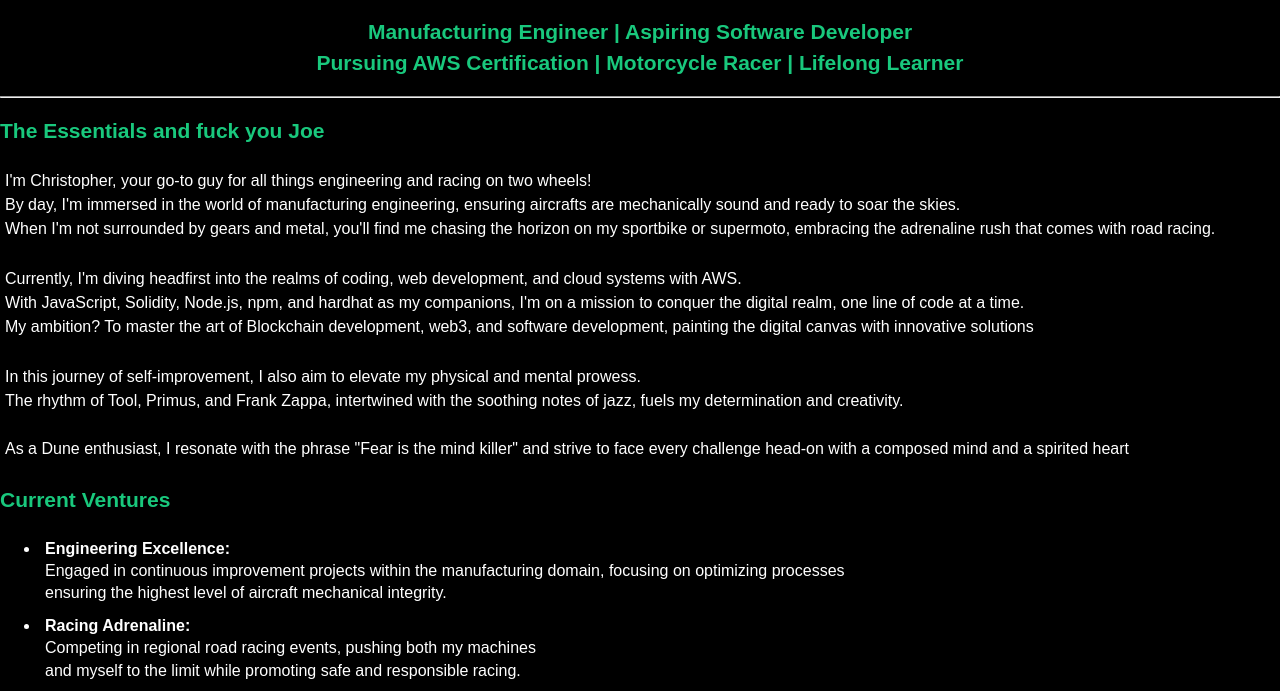
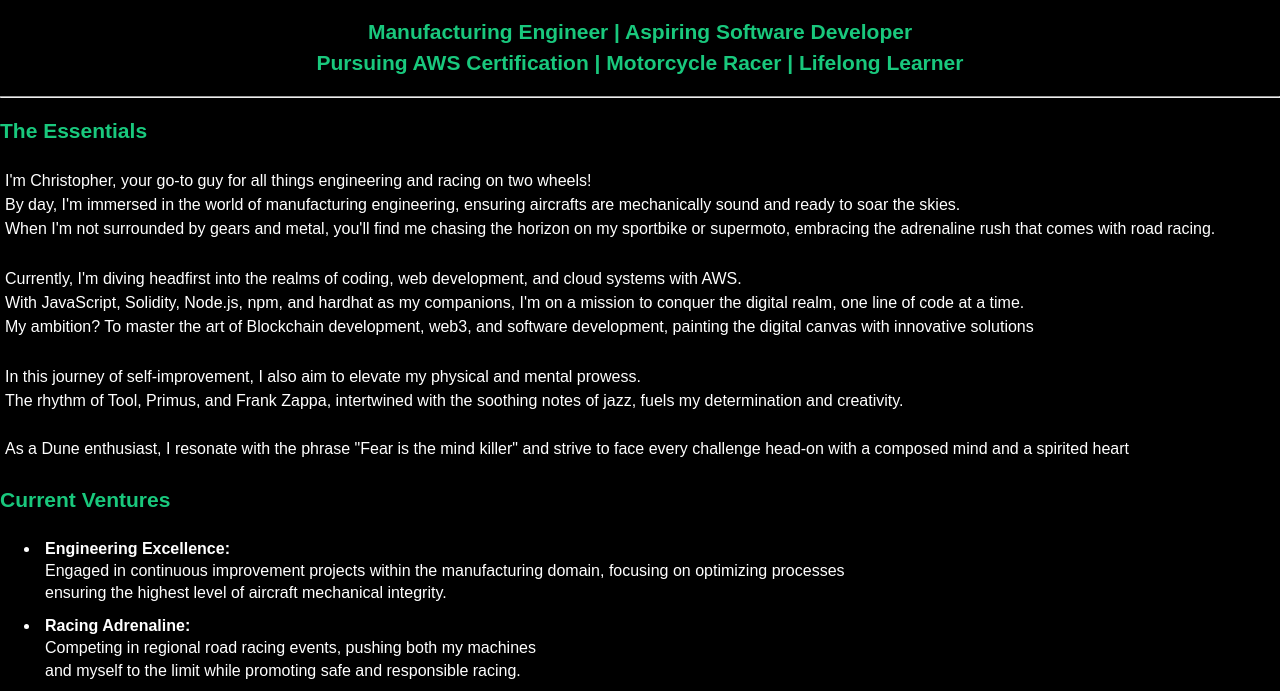
Before and after one commit to staubracing/chrisstaub_page, a website: page index.html in a window 1280 px wide. Shown: the part 74-765 px from the top of the page. Drawn offline with Linux system fonts and the light colour scheme.

Commit message:
deleted joe fuck off

```diff
--- a/index.html
+++ b/index.html
@@ -30,7 +30,7 @@
   </header>
 
   <hr class="hr-1">
-  <h2>The Essentials and fuck you Joe</h2>
+  <h2>The Essentials</h2>
 
   <p>
     I'm Christopher, your go-to guy for all things engineering and racing on two wheels!
```
